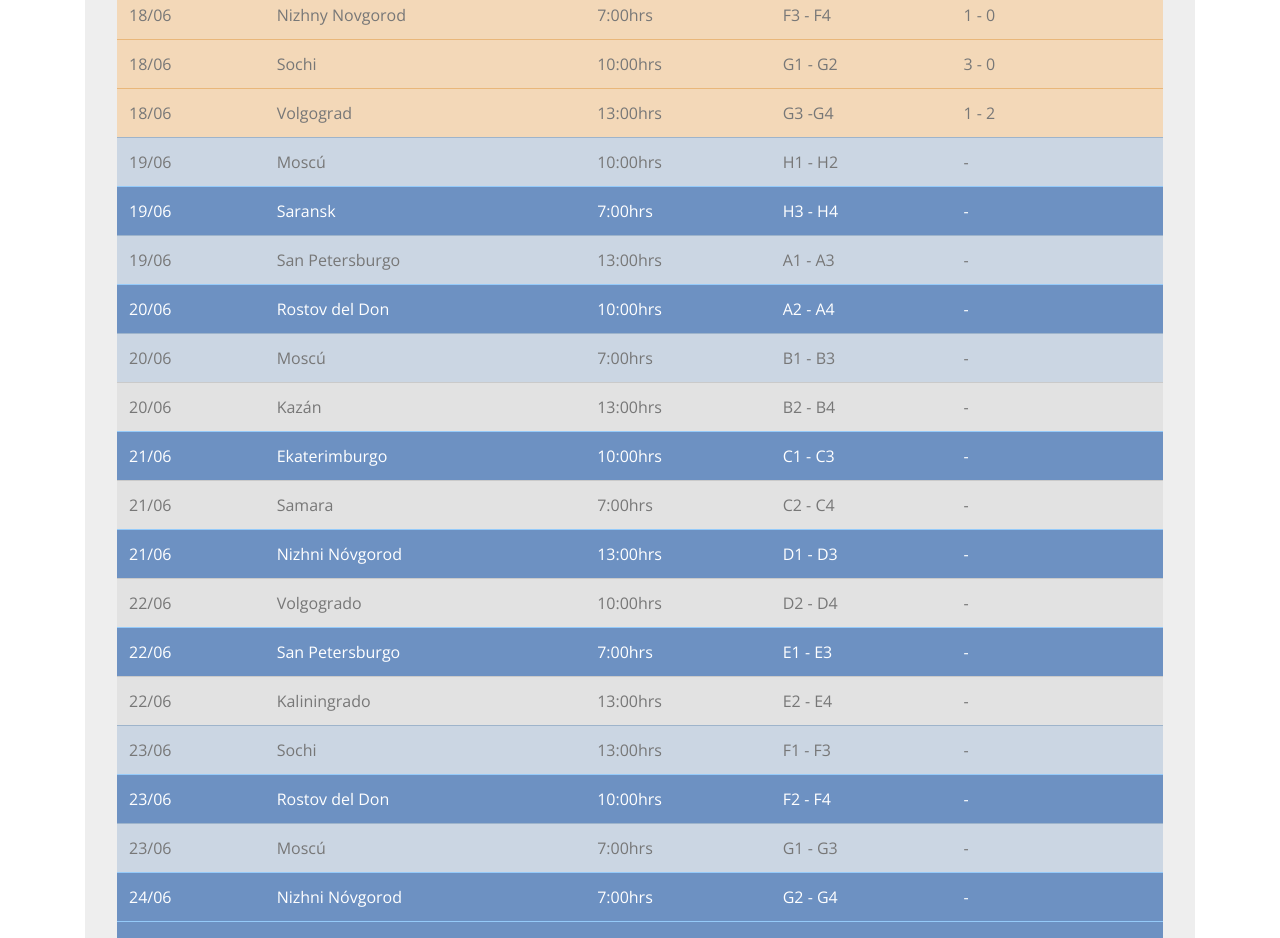
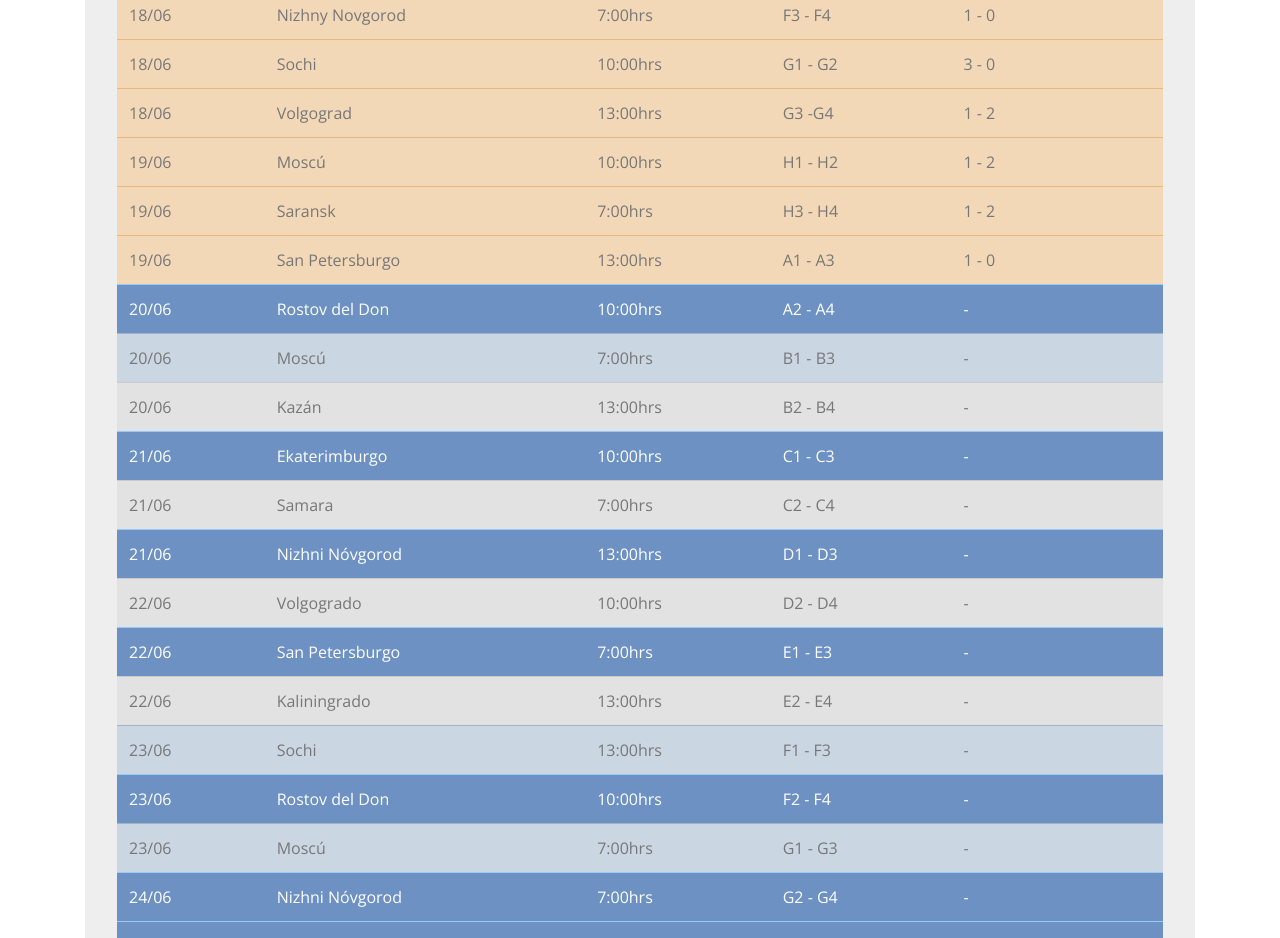
Before and after one commit to manpowergroupeventos/mundialmanpower, a plain HTML site: page index.html in a window 1280 px wide. Shown: the part 3700-4638 px from the top of the page. Drawn offline with nearby package versions, Linux system fonts and the light colour scheme.

Commit message:
Update index.html

```diff
--- a/index.html
+++ b/index.html
@@ -426,26 +426,26 @@
 							<td>G3 -G4</td>
 							<td>1 - 2</td>
 						</tr>
-						<tr class="table-primary">
+						<tr class="table-warning">
 							<td>19/06</td>
 							<td>Moscú</td>
 							<td>10:00hrs</td>
 							<td>H1 - H2</td>
-							<td> - </td>
+							<td>1 - 2</td>
 						</tr>
-						<tr class="table-info">
+						<tr class="table-warning">
 							<td>19/06</td>
 							<td>Saransk</td>
 							<td>7:00hrs</td>
 							<td>H3 - H4</td>
-							<td> - </td>
+							<td>1 - 2</td>
 						</tr>
-						<tr class="table-primary">
+						<tr class="table-warning">
 							<td>19/06</td>
 							<td>San Petersburgo</td>
 							<td>13:00hrs</td>
 							<td>A1 - A3</td>
-							<td> - </td>
+							<td>1 - 0</td>
 						</tr>
 						<tr class="table-info">
 							<td>20/06</td>
```
